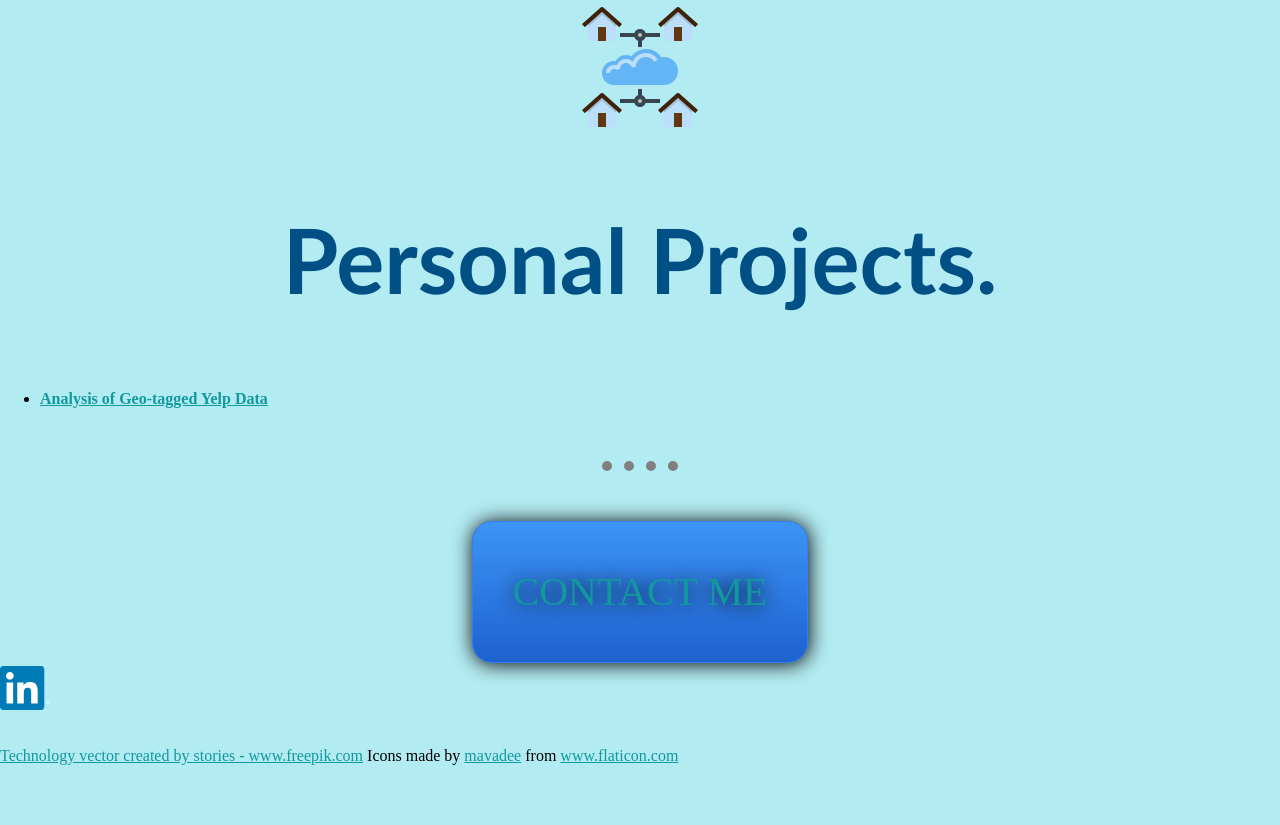
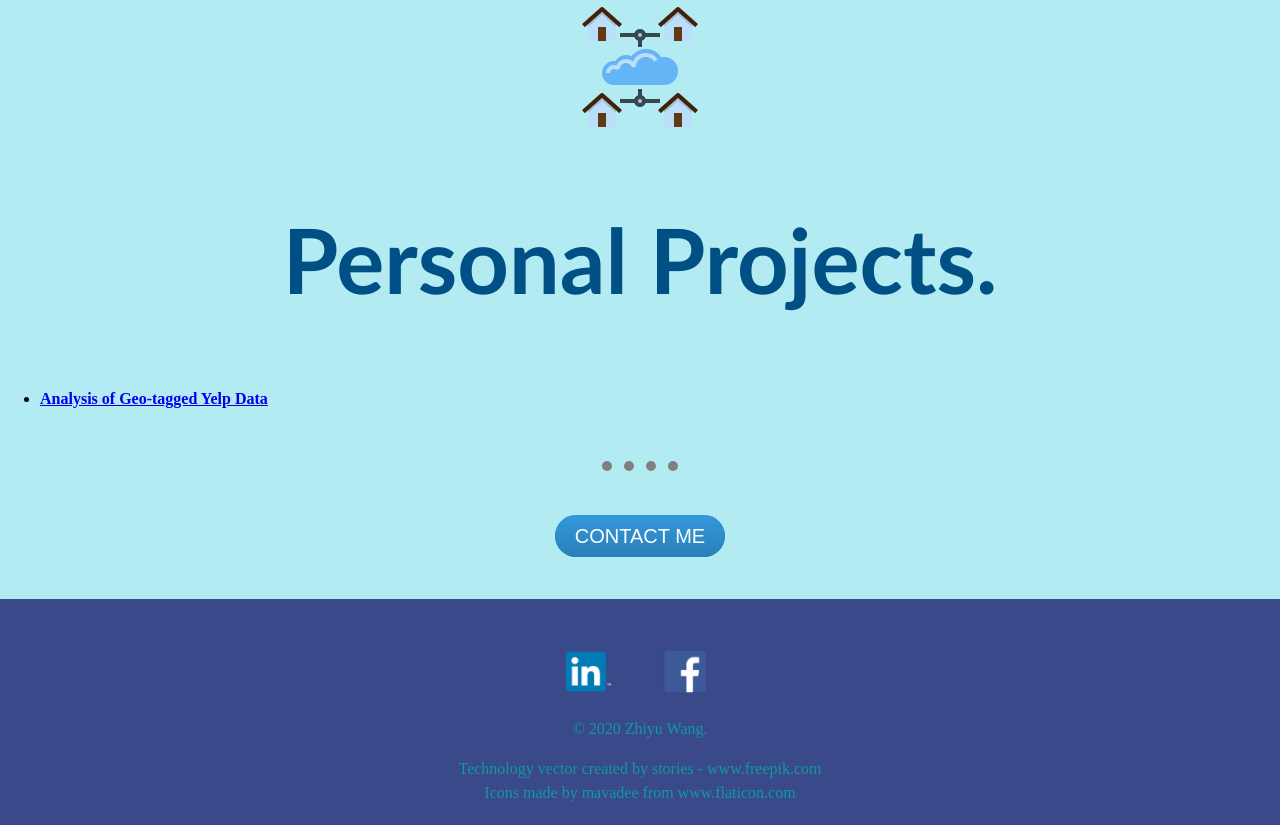
Before and after one commit to ZhiyuWang95/cv, a plain HTML site: page index.html in a window 1280 px wide. Shown: the part 2929-3754 px from the top of the page. Before the commit the page ends 3697 px from the top, so only its background shows below. Drawn offline with Linux system fonts and the light colour scheme; a web font is replaced by a local one.

Commit message:
css: modify footer, add social media links.

```diff
--- a/css/styles.css
+++ b/css/styles.css
@@ -1,12 +1,4 @@
-a:link{
-    color:#11999E;
-}
-a:visited{
-    color:#11999E;
-}
-a:hover{
-    color: orange;
-}
+
 
 body {
     margin: 0;
@@ -34,8 +26,47 @@ h3 {
     font-family: Arial, Helvetica, sans-serif;
 }
 /*class selectors*/
+
 .btn {
     margin: auto;
+    background: #3498db;
+    background-image: -webkit-linear-gradient(top, #3498db, #2980b9);
+    background-image: -moz-linear-gradient(top, #3498db, #2980b9);
+    background-image: -ms-linear-gradient(top, #3498db, #2980b9);
+    background-image: -o-linear-gradient(top, #3498db, #2980b9);
+    background-image: linear-gradient(to bottom, #3498db, #2980b9);
+    -webkit-border-radius: 28;
+    -moz-border-radius: 28;
+    border-radius: 28px;
+    font-family: Arial;
+    color: #ffffff;
+    font-size: 20px;
+    padding: 10px 20px 10px 20px;
+    text-decoration: none;
+  }
+
+  .btn:hover {
+    background: #3cb0fd;
+    background-image: -webkit-linear-gradient(top, #3cb0fd, #3498db);
+    background-image: -moz-linear-gradient(top, #3cb0fd, #3498db);
+    background-image: -ms-linear-gradient(top, #3cb0fd, #3498db);
+    background-image: -o-linear-gradient(top, #3cb0fd, #3498db);
+    background-image: linear-gradient(to bottom, #3cb0fd, #3498db);
+    text-decoration: none;
+  }
+
+.copy-right {
+    text-align: center;
+}
+
+.copy-right-others {
+    text-decoration: none;
+    color: #11999E;
+}
+
+.footer-link {
+    text-decoration: none;
+    margin: 0 20px;
 }
 
 .greeting {
@@ -57,6 +88,14 @@ h3 {
     font-size: large;
     text-decoration: none;
     padding-left: 15px;
+    color:#11999E;
+}
+
+.navi:visited{
+    color:#11999E;
+}
+.navi:hover{
+    color: orange;
 }
 
 .icon-img {
@@ -65,12 +104,6 @@ h3 {
     display: block;
     margin-left: auto;
     margin-right: auto;
-}
-
-
-.link-img {
-    width: 50px;
-    height: auto;
 }
 
 /*ID selectors*/
@@ -116,6 +149,21 @@ h3 {
     background-color: white;/*;*/
     height: auto;
     padding-bottom: 100px;
+}
+
+#facebook {
+    width: 60px;
+    height: auto;
+}
+
+#linkedin {
+    width: 45px;
+    height: auto;
+}
+
+#logo-footer {
+    width: 60px;
+    height: auto;
 }
 
 #head-h1 {
@@ -204,48 +252,18 @@ h3 {
     top: 50px;
 }
 
+#bottom-container {
+    background-color: #394989;
+    padding: 50px 0 20px 0;
+    text-align: center;
+    color:#11999E;
+    text-decoration: none;
+}
+
+#bottom-container:link {
+    color:#11999E;
+}
 
 #work {
     margin-top: 100px;
 }
-
-
-.BUTTON_ZVN {
-    background: #3D94F6;
-    background-image: -webkit-linear-gradient(top, #3D94F6, #1E62D0);
-    background-image: -moz-linear-gradient(top, #3D94F6, #1E62D0);
-    background-image: -ms-linear-gradient(top, #3D94F6, #1E62D0);
-    background-image: -o-linear-gradient(top, #3D94F6, #1E62D0);
-    background-image: linear-gradient(to bottom, #3D94F6, #1E62D0);
-    -webkit-border-radius: 20px;
-    -moz-border-radius: 20px;
-    border-radius: 20px;
-    color: #FFFFFF;
-    font-family: 'Antic Slab', serif;
-    font-size: 40px;
-    font-weight: 100;
-    padding: 40px;
-    box-shadow: 1px 1px 20px 0px #000000;
-    -webkit-box-shadow: 1px 1px 20px 0px #000000;
-    -moz-box-shadow: 1px 1px 20px 0px #000000;
-    text-shadow: 1px 1px 20px #000000;
-    border: solid #337FED 1px;
-    text-decoration: none;
-    display: inline-block;
-    cursor: pointer;
-}
-
-.BUTTON_ZVN:hover {
-    border: solid #337FED 1px;
-    background: #1E62D0;
-    background-image: -webkit-linear-gradient(top, #1E62D0, #3D94F6);
-    background-image: -moz-linear-gradient(top, #1E62D0, #3D94F6);
-    background-image: -ms-linear-gradient(top, #1E62D0, #3D94F6);
-    background-image: -o-linear-gradient(top, #1E62D0, #3D94F6);
-    background-image: linear-gradient(to bottom, #1E62D0, #3D94F6);
-    -webkit-border-radius: 20px;
-    -moz-border-radius: 20px;
-    border-radius: 20px;
-    text-decoration: none;
-    margin: auto;
-}
--- a/index.html
+++ b/index.html
@@ -122,14 +122,17 @@
     <hr>
 
         <div id="contact">
-            <a class='BUTTON_ZVN' href="mailto:joe.zhiyuwang@gmail.com">CONTACT ME</a>
+            <a class='btn' href="mailto:joe.zhiyuwang@gmail.com">CONTACT ME</a>
         </div>
-    <div>
-        <a href="https://www.linkedin.com/in/zhiyu-wang-never-stop/"> <img src="css/linkedin.png" alt="linkedin-img" class="link-img" id="linkedin-img"></a>
         <br>
         <br>
-        <a href='https://www.freepik.com/vectors/technology'>Technology vector created by stories - www.freepik.com</a>
-        Icons made by <a href="https://www.flaticon.com/authors/mavadee" title="mavadee">mavadee</a> from <a href="https://www.flaticon.com/" title="Flaticon"> www.flaticon.com</a>
-    </div>
+
+        <div id="bottom-container">
+            <a class="footer-link" href="https://www.linkedin.com/in/zhiyu-wang-never-stop/"><img class="link-img" id="linkedin" src="css/linkedin.png" alt="linkedin"></a>
+            <a class="footer-link" href="https://www.facebook.com/zhiyu.wang.9210"><img id="facebook" class="link-img" src="css/facebook.png" alt="facebook"></a>
+            <p class="copy-right">© 2020 Zhiyu Wang.</p>
+            <a class="copy-right-others" href='https://www.freepik.com/vectors/technology'>Technology vector created by stories - www.freepik.com</a> <br>
+            Icons made by <a class="copy-right-others" href="https://www.flaticon.com/authors/mavadee" title="mavadee">mavadee</a> from <a class="copy-right-others" href="https://www.flaticon.com/" title="Flaticon"> www.flaticon.com</a>
+        </div>
     </body>
 </html>
```
Also changed, not shown: css/facebook.png (added).
